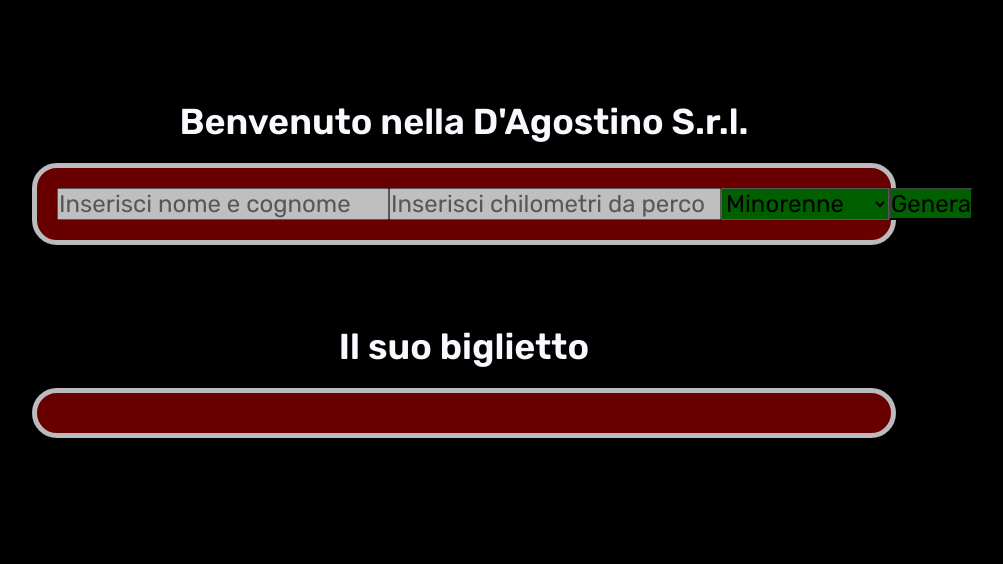
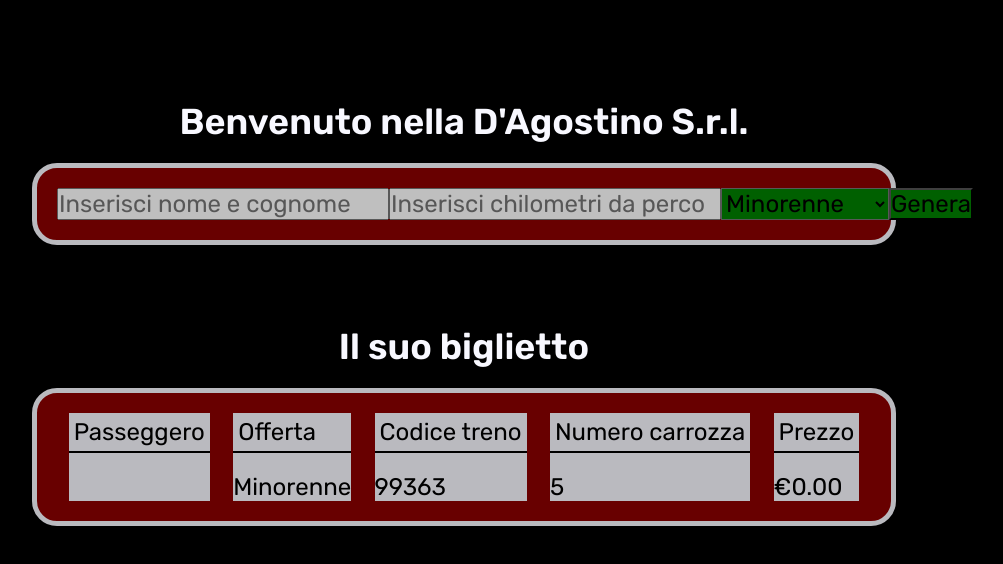
Before and after one commit to giuseppedagostino/js-biglietto-treno-form, a plain HTML site: page index.html in a window 1280 px wide. Both pictures are taken after a click on the button "Genera". Shown: the whole page, without its empty margins (176-1179 px from the left). Drawn offline with Linux system fonts and the light colour scheme.

Commit message:
Creazione prima versione del biglietto
- Il pulsante genera stampa a schermo tutti i dati richiesti;
- Creazione prima bozza del layout grafico del biglietto

```diff
--- a/index.html
+++ b/index.html
@@ -34,11 +34,30 @@
 
     <h1>Il suo biglietto</h1>
     <section id="biglietto">
-      <div></div>
-      <div></div>
-      <div></div>
-      <div></div>
-      <div></div>
+      <div>
+        <p>Passeggero</p>
+        <p id="nomeBiglietto"></p>
+      </div>
+
+      <div>
+        <p>Offerta</p>
+        <p id="offerta"></p>
+      </div>
+
+      <div>
+        <p>Codice treno</p>
+        <p id="codiceTrenoBiglietto"></p>
+      </div>
+
+      <div>
+        <p>Numero carrozza</p>
+        <p id="numeroCarrozzaBiglietto"></p>
+      </div>
+
+      <div>
+        <p>Prezzo</p>
+        <p id="prezzoFinale"></p>
+      </div>
     </section>
 
     <!-- script -->
--- a/script.js
+++ b/script.js
@@ -48,5 +48,12 @@ pulsanteGenera.addEventListener("click",
     // Numero casuale numero carrozza 1 - 9
     var numeroCarrozza = Math.ceil(Math.random()*9);
     console.log("numeroCarrozza " + numeroCarrozza);
+
+    // SCRIVO NEL BIGLIETTO TUTTE LE INFORMAZIONI
+    document.getElementById('nomeBiglietto').innerHTML = nome;
+    document.getElementById('offerta').innerHTML = eta;
+    document.getElementById('codiceTrenoBiglietto').innerHTML = codiceTreno;
+    document.getElementById('numeroCarrozzaBiglietto').innerHTML = numeroCarrozza;
+    document.getElementById('prezzoFinale').innerHTML = "€" + prezzoFinale;
   }
 );
--- a/style.css
+++ b/style.css
@@ -53,3 +53,11 @@ select, button {
   border-radius: 25px;
   opacity: 0.75;
 }
+#biglietto > div {
+  background-color: ghostwhite;
+}
+#biglietto > div > p:first-child {
+  padding: 5px;
+  margin-bottom: 20px;
+  border-bottom: 2px solid black;
+}
```
